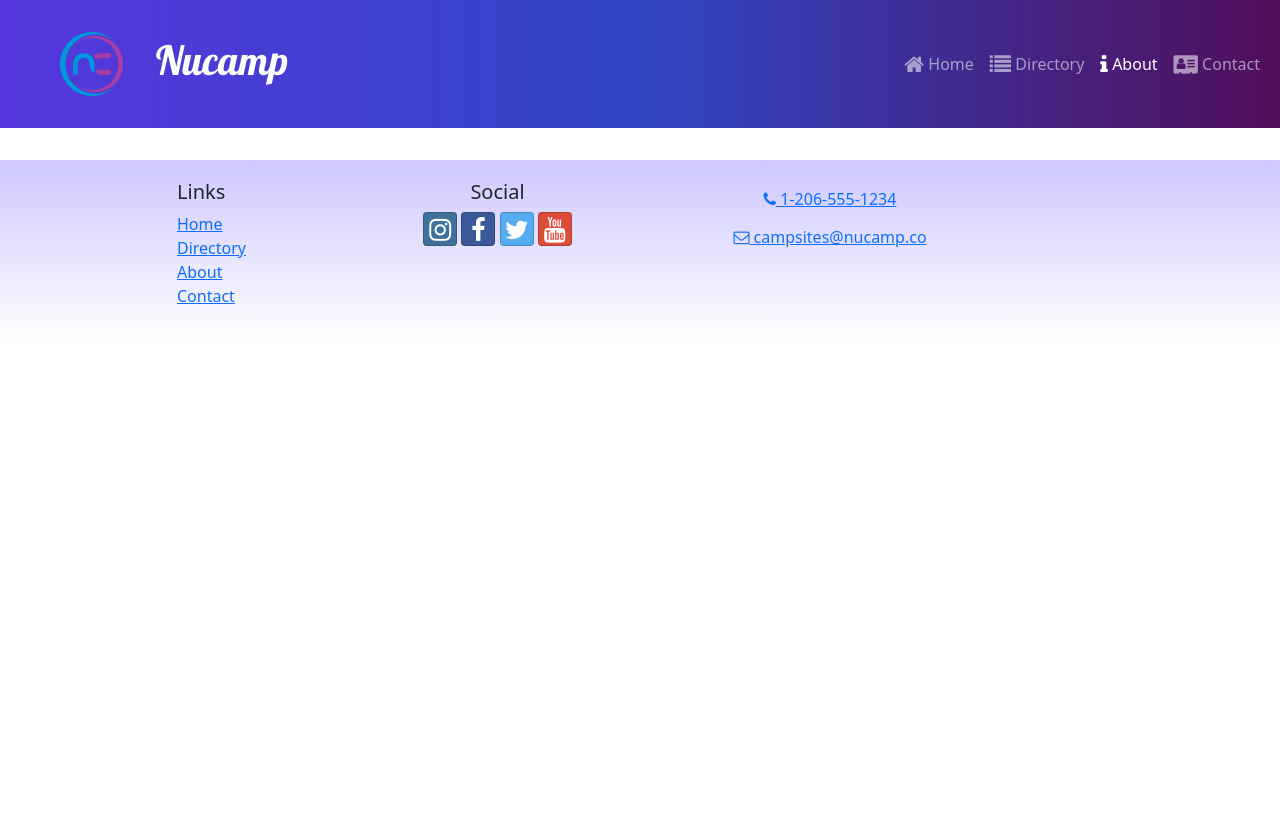
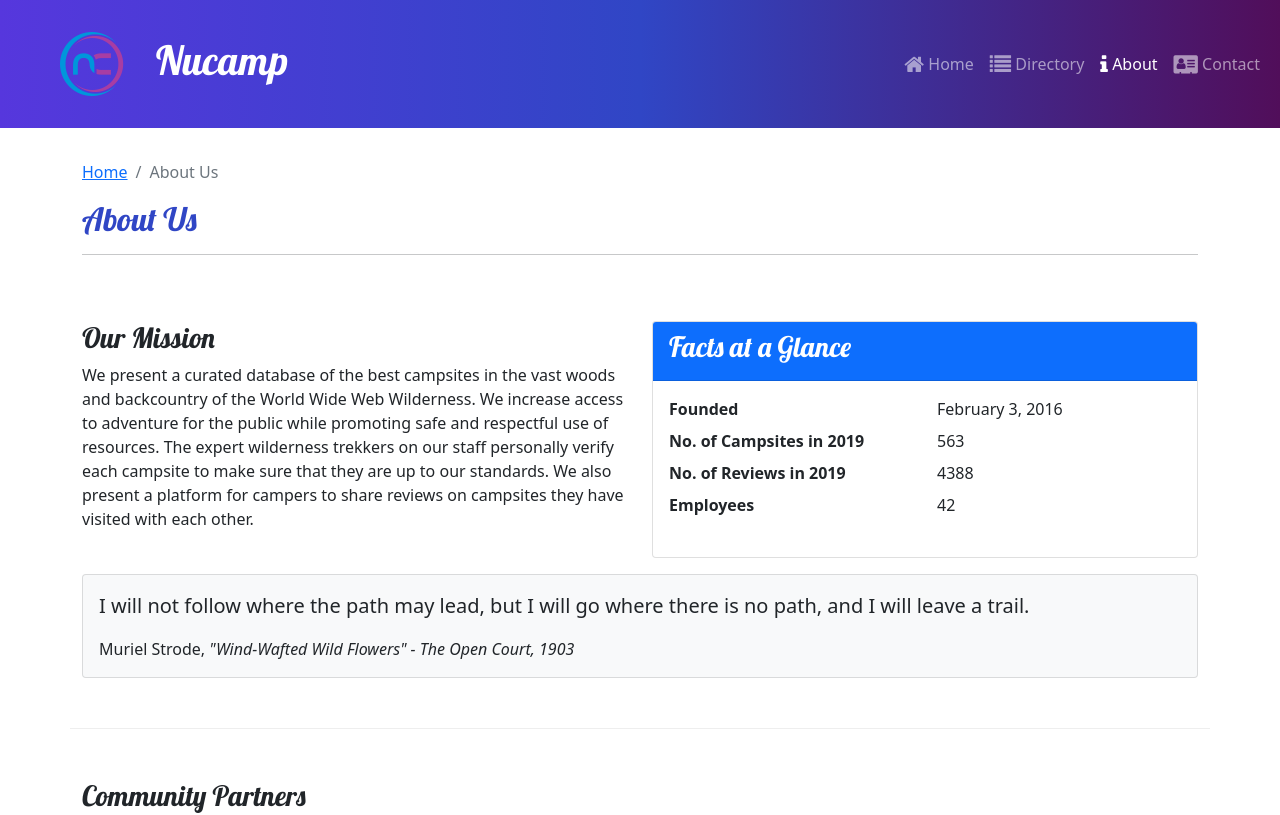
Before and after one commit to SubparEscobar/nucampsite-react, a React (Create React App) app: page /about in a window 1280 px wide. Shown: the top 815 px of the page. Built offline with nearby package versions, Linux system fonts and the light colour scheme.

Commit message:
Setup Router for AboutPage

```diff
--- a/src/App.js
+++ b/src/App.js
@@ -1,8 +1,9 @@
 import { Routes, Route } from 'react-router-dom';
+import AboutPage from './pages/AboutPage';
 import ContactPage from './pages/ContactPage';
+import CampsitesDirectoryPage from './pages/CampsitesDirectoryPage';
 import HomePage from './pages/HomePage';
 import './App.css';
-import CampsitesDirectoryPage from './pages/CampsitesDirectoryPage';
 import Header from './components/Header';
 import Footer from './components/Footer';
 import CampsiteDetailPage from './pages/CampsiteDetailPage';
@@ -15,6 +16,7 @@
           <Route path='/' element={<HomePage />} />
           <Route path='contact' element={<ContactPage />} />
           <Route path='directory' element={<CampsitesDirectoryPage />} />
+          <Route path='about' element={<AboutPage />} />
           <Route
             path='directory/:campsiteId'
             element={<CampsiteDetailPage />}
--- a/src/pages/AboutPage.js
+++ b/src/pages/AboutPage.js
@@ -1,8 +1,10 @@
 import { Col, Row, Container, Card, CardBody, CardHeader } from 'reactstrap';
+import SubHeader from '../components/SubHeader';
 
 const AboutPage = () => {
     return (
         <Container>
+            <SubHeader current='About Us' />
             <Row className='row-content'>
                 <Col sm='6'>
                     <h3>Our Mission</h3>
@@ -19,7 +21,7 @@
                 </Col>
                 <Col sm='6'>
                     <Card>
-                        <CardHeader>
+                        <CardHeader className='bg-primary text-white'>
                             <h3>Facts at a Glance</h3>
                         </CardHeader>
                         <CardBody>
```
